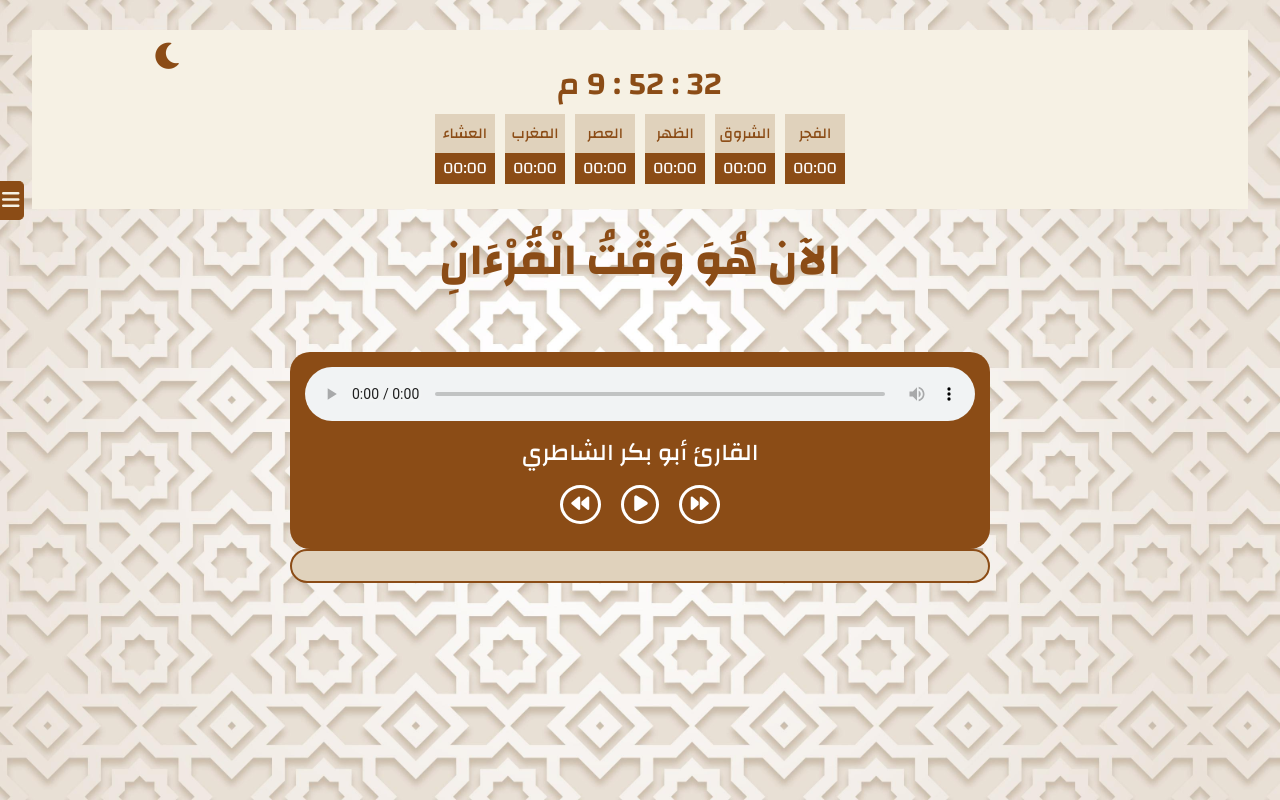
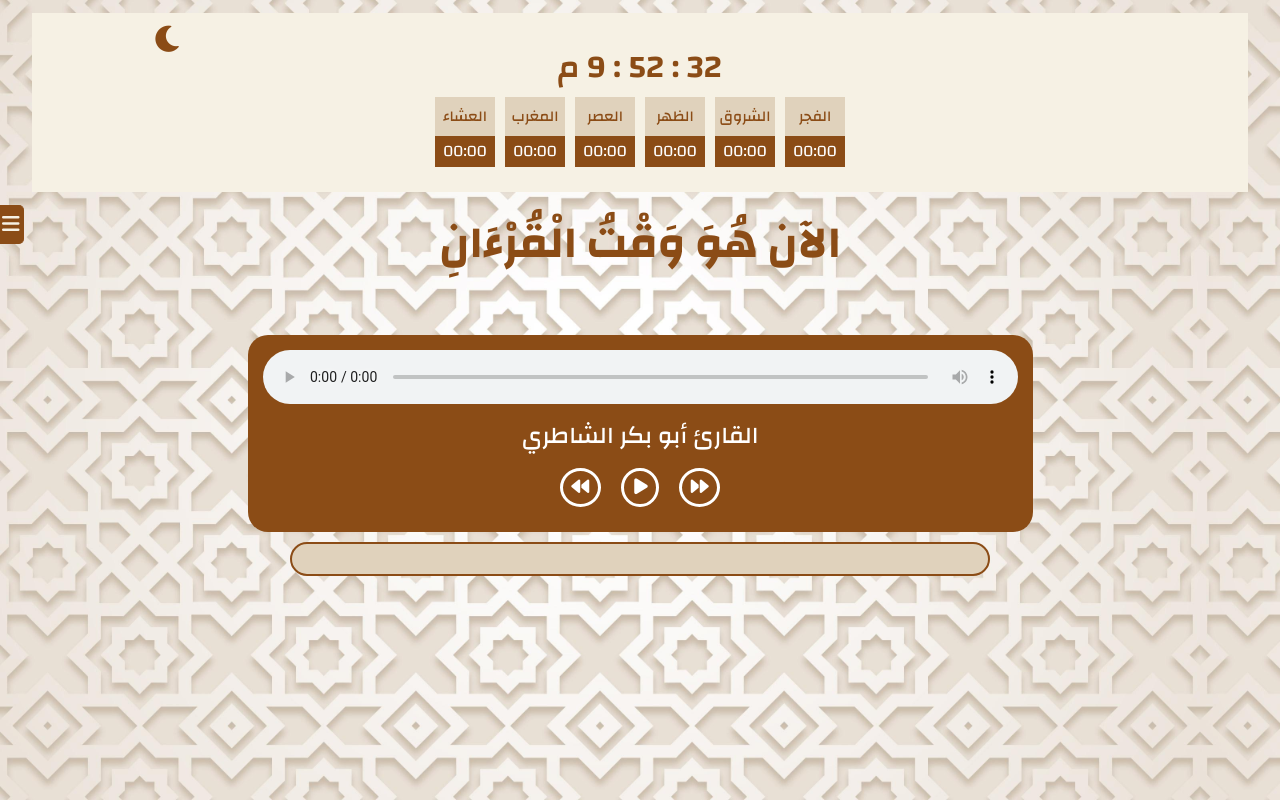
Before and after one commit to heshamcrazy1910/quran-v1, a plain HTML site: page index.html in a window 1280 px wide. Drawn offline with Linux system fonts and the light colour scheme; no server answers.

Commit message:
Update project7.css

```diff
--- a/css/project7.css
+++ b/css/project7.css
@@ -53,7 +53,7 @@ body.dark{
     width: 95%;
     background-color: var(--l-color);
     text-align: center;
-    margin: 30px auto 0px;
+    margin: 13px auto 0px;
     padding: 25px 5px;
     position: relative;
 }
@@ -176,7 +176,7 @@ nav .two .readers li:hover{
 .icon{
     position: absolute;
     left: 100%;
-    top: 5%;
+    top: 11%;
     background-color: var(--s-color);
     color: var(--l-color);
     font-size: 20px;
@@ -215,8 +215,8 @@ nav .two .readers li:hover{
     background-color: var(--s-color);
     color: white;
     text-align: center;
-    width: 700px;
-    margin: 0px auto;
+    width: 785px;
+    margin: 10px auto;
     padding: 15px;
     z-index: 20;
     border-radius: 20px;
```
